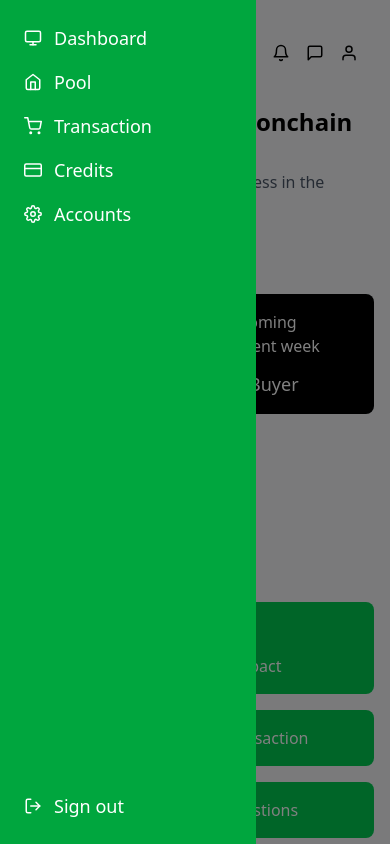
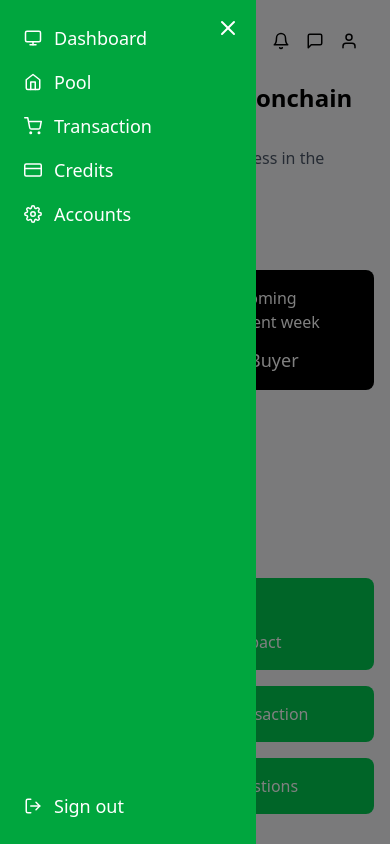
Before and after one commit to Beaston88/Carbon-credit, a React (Vite) app in the folder Frontend/: page /dashboard in a window 390 px wide. Both pictures are taken after a click on the button 36 px from the left and 53 px from the top of the page. Shown: the top 844 px of the page. Built offline with nearby package versions, Linux system fonts and the light colour scheme.

Commit message:
Separate component and mobile responsive.

```diff
--- a/Frontend/src/Components/CarbonCreditDashboard.jsx
+++ b/Frontend/src/Components/CarbonCreditDashboard.jsx
@@ -1,5 +1,6 @@
 import React from "react";
-import { Sidebar, Header } from "../components/Sidebar.jsx";
+import Sidebar from "./Sidebar";
+import Header from "./Header";
 import CarbonCreditDetails from "./CarbonCreditDetails";
 import { AppProvider } from "./AppContext";
 import RemoveModal from "./RemoveModal";
--- /dev/null
+++ b/Frontend/src/Components/Header.jsx
@@ -0,0 +1,30 @@
+import React from "react";
+import { FiBell, FiMessageSquare, FiUser } from "react-icons/fi";
+
+const Header = () => {
+  return (
+    <header className="flex items-center w-full px-4 py-2">
+      <div className="flex-1 flex justify-center sm:justify-start">
+        <input
+          type="text"
+          placeholder="Search for Carbon Credits"
+          className="w-2/3 p-1 sm:p-3 border rounded-xl"
+        />
+      </div>
+
+      <div className="flex items-center gap-4 ml-2">
+        <button className="text-lg cursor-pointer">
+          <FiBell />
+        </button>
+        <button className="text-lg cursor-pointer">
+          <FiMessageSquare />
+        </button>
+        <button className="text-lg cursor-pointer">
+          <FiUser />
+        </button>
+      </div>
+    </header>
+  );
+};
+
+export default Header;
--- a/Frontend/src/Components/Sidebar.jsx
+++ b/Frontend/src/Components/Sidebar.jsx
@@ -1,4 +1,4 @@
-import React from "react";
+import React, { useState } from "react";
 import {
   FiMonitor,
   FiHome,
@@ -6,83 +6,84 @@ import {
   FiCreditCard,
   FiSettings,
   FiLogOut,
-  FiMessageSquare,
-  FiUser,
-  FiBell,
+  FiX,
+  FiMenu,
 } from "react-icons/fi";
 
-const Sidebar = ({ closeSidebar }) => {
+const Sidebar = () => {
+  const [isSidebarOpen, setIsSidebarOpen] = useState(false);
+
+  const toggleSidebar = () => {
+    setIsSidebarOpen(!isSidebarOpen);
+  };
+
   return (
-    <aside className="w-64 h-screen bg-green-600 text-white p-6 flex flex-col justify-between">
+    <>
+      <button
+        className="md:hidden p-2 fixed top-4 left-4 z-50"
+        onClick={toggleSidebar}
+      >
+        <FiMenu size={24} />
+      </button>
+
+      <aside
+        className={`fixed inset-y-0 left-0 w-64 bg-green-600 text-white p-6 flex flex-col justify-between z-50 transform ${
+          isSidebarOpen ? "translate-x-0" : "-translate-x-full"
+        } transition-transform duration-300 md:relative md:translate-x-0`}
+      >
+        <button
+          className="md:hidden absolute top-4 right-4 text-white"
+          onClick={toggleSidebar}
+        >
+          <FiX size={24} />
+        </button>
+
         <nav className="space-y-4">
           <a
             href="#"
             className="flex items-center gap-3 text-lg hover:text-gray-300"
-          onClick={closeSidebar}
           >
             <FiMonitor /> Dashboard
           </a>
           <a
             href="#"
             className="flex items-center gap-3 text-lg hover:text-gray-300"
-          onClick={closeSidebar}
           >
             <FiHome /> Pool
           </a>
           <a
             href="#"
             className="flex items-center gap-3 text-lg hover:text-gray-300"
-          onClick={closeSidebar}
           >
             <FiShoppingCart /> Transaction
           </a>
           <a
             href="#"
             className="flex items-center gap-3 text-lg hover:text-gray-300"
-          onClick={closeSidebar}
           >
             <FiCreditCard /> Credits
           </a>
           <a
             href="#"
             className="flex items-center gap-3 text-lg hover:text-gray-300"
-          onClick={closeSidebar}
           >
             <FiSettings /> Accounts
           </a>
         </nav>
 
-      <button
-        className="flex items-center gap-3 text-lg hover:text-gray-300"
-        onClick={closeSidebar}
-      >
+        <button className="flex items-center gap-3 text-lg hover:text-gray-300">
           <FiLogOut /> Sign out
         </button>
       </aside>
+
+      {isSidebarOpen && (
+        <div
+          className="fixed inset-0 backdrop-brightness-50 z-40 md:hidden"
+          onClick={toggleSidebar}
+        ></div>
+      )}
+    </>
   );
 };
 
-const Header = () => {
-  return (
-    <header className="flex justify-between items-center w-full p-4">
-      <input
-        type="text"
-        placeholder="Search for Carbon Credits"
-        className="w-1/2 p-2 border rounded-xl"
-      />
-      <div className="flex items-center gap-4">
-        <button className="text-lg cursor-pointer">
-          <FiBell />
-        </button>
-        <button className="text-lg cursor-pointer">
-          <FiMessageSquare />
-        </button>
-        <button className="text-lg cursor-pointer">
-          <FiUser />
-        </button>
-      </div>
-    </header>
-  );
-};
-
-export { Sidebar, Header };
+export default Sidebar;
--- a/Frontend/src/Pages/Dashboard.jsx
+++ b/Frontend/src/Pages/Dashboard.jsx
@@ -1,52 +1,16 @@
-import React, { useState } from "react";
-import { Sidebar, Header } from "../Components/Sidebar.jsx";
-import { FiUsers, FiMenu } from "react-icons/fi";
+import React from "react";
+import Sidebar from "../Components/Sidebar.jsx";
+import Header from "../Components/Header.jsx";
+import { FiUsers } from "react-icons/fi";
 import { pendingVerifications } from "../Constants/index.js";
 
 const Dashboard = () => {
-  const [isSidebarOpen, setIsSidebarOpen] = useState(false);
-
-  const closeSidebar = () => {
-    if (isSidebarOpen) setIsSidebarOpen(false);
-  };
-
   return (
-    <div
-      className="min-h-screen bg-gray-100 flex flex-col md:flex-row"
-      onClick={closeSidebar}
-    >
-      {isSidebarOpen && (
-        <div
-          className="fixed inset-0 backdrop-brightness-50 z-40 md:hidden"
-          onClick={closeSidebar}
-        ></div>
-      )}
-
-      {/* Sidebar */}
-      <div
-        className={`fixed inset-y-0 left-0 w-64 z-50 transform ${
-          isSidebarOpen ? "translate-x-0" : "-translate-x-full"
-        }
-        md:translate-x-0 transition-transform duration-300 md:relative md:flex`}
-        onClick={(e) => e.stopPropagation()}
-      >
-        <Sidebar closeSidebar={closeSidebar} />
-      </div>
+    <div className="min-h-screen bg-gray-100 flex flex-col md:flex-row">
+      <Sidebar />
 
       <div className="flex-1 p-4 md:p-8">
-        {/* Header */}
-        <div className="flex items-center justify-between">
-          <button
-            className="md:hidden p-2"
-            onClick={(e) => {
-              e.stopPropagation();
-              setIsSidebarOpen(!isSidebarOpen);
-            }}
-          >
-            <FiMenu size={24} />
-          </button>
-          <Header />
-        </div>
+        <Header />
 
         <div className="grid grid-cols-1 gap-6 md:grid-cols-2">
           {/* Left */}
```
Lines whose indentation alone changed are shown as unchanged.
